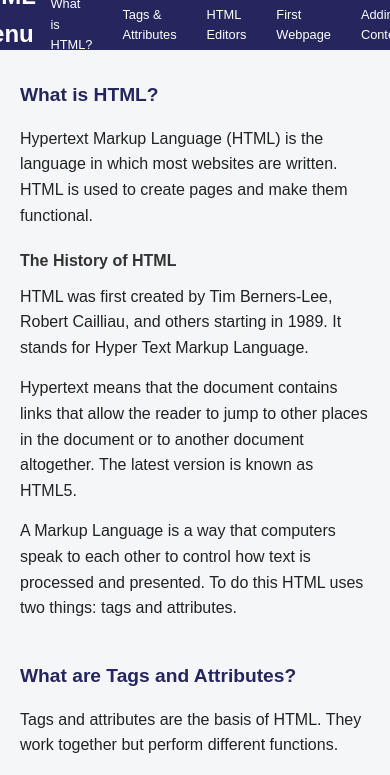
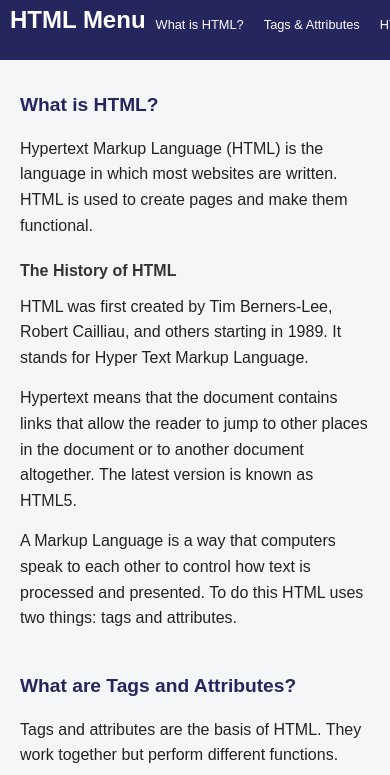
Before and after one commit to Stabat47/technical-documentation-page, a plain HTML site: page index.html in a window 390 px wide. Shown: the top 775 px of the page. Drawn offline with Linux system fonts and the light colour scheme.

Commit message:
New commit: responsive navbar changes

```diff
--- a/styles.css
+++ b/styles.css
@@ -94,30 +94,32 @@ code {
 
 /* Responsive design */
 @media (max-width: 768px) {
+
   #navbar {
     position: fixed;
     top: 0;
     left: 0;
     width: 100%;
-    height: 50px;
+    height: 60px;
     display: flex;
     align-items: center;
-    justify-content: center;
+    justify-content: flex-start;
     overflow-x: auto;
+    overflow-y: hidden;
     padding: 0 10px;
-    background: #25265e;
     z-index: 1000;
+    white-space: nowrap;
   }
 
   #navbar a {
-    margin: 0 5px;
+    display: inline-block;
+    padding: 10px 15px;
     font-size: 0.9rem;
-    padding: 5px 8px;
   }
 
   #main-doc {
     margin-left: 0;
-    margin-top: 60px;
+    margin-top: 70px;
     padding: 20px;
   }
 }
```
